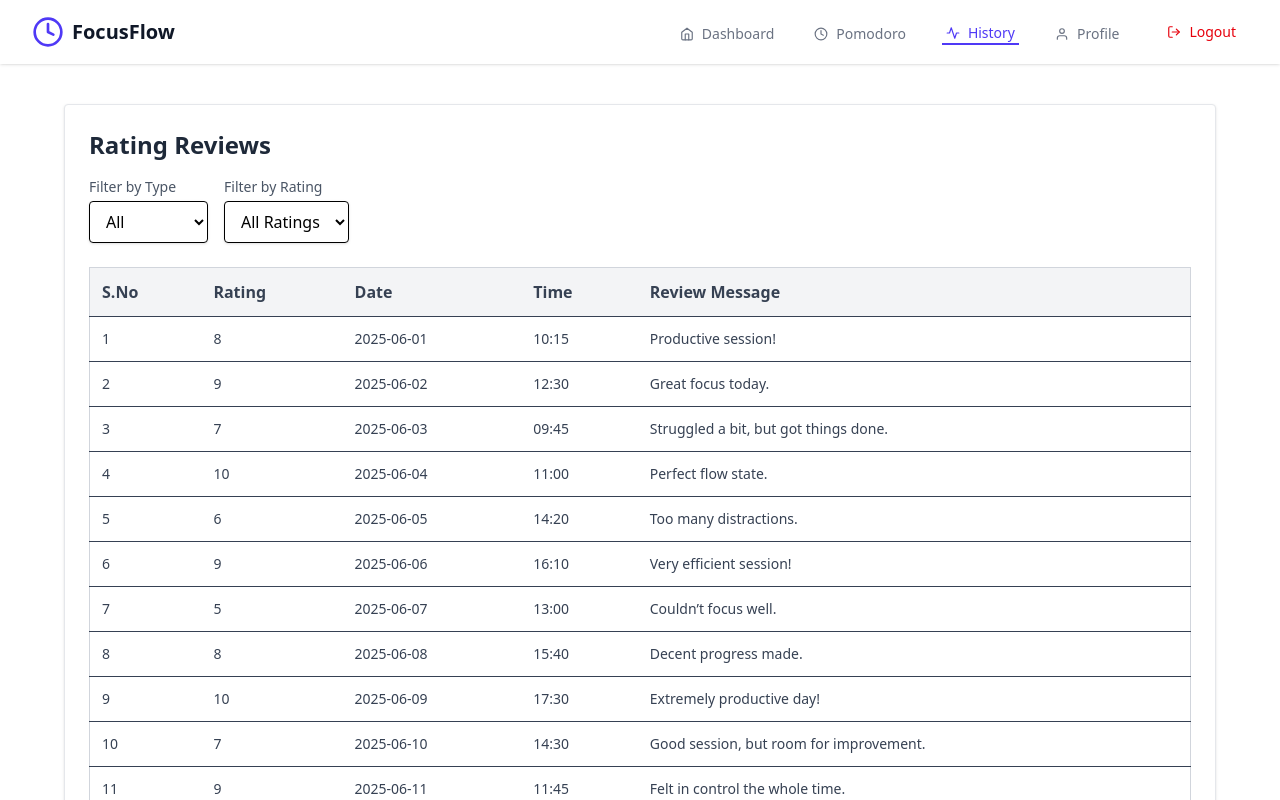
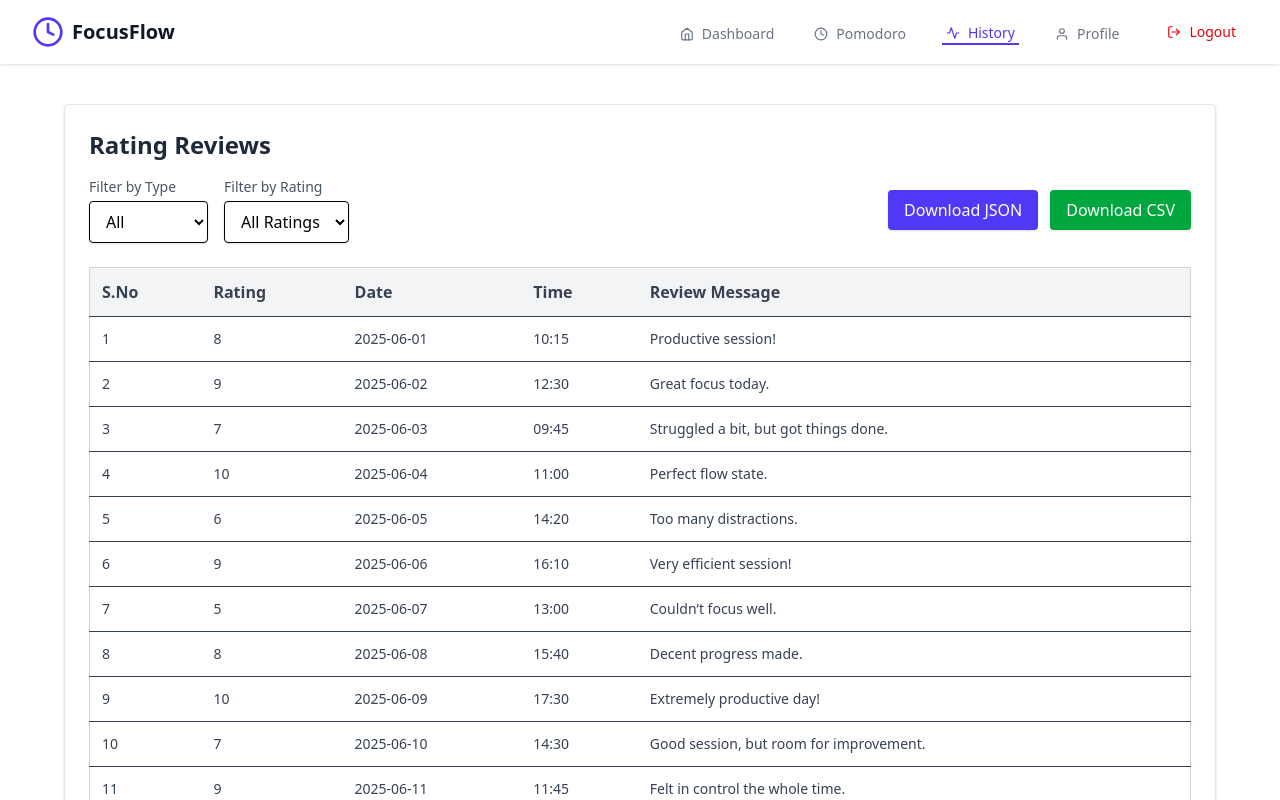
Before and after one commit to tanmayGypt/Pomodoro-project, a React (Vite) app: page /#/session-history in a window 1280 px wide. Shown: the top 800 px of the page. Built offline with nearby package versions, Linux system fonts and the light colour scheme; sample sign-in values are in the browser's storage.

Commit message:
Update SessionHistory.jsx

```diff
--- a/src/Core/SessionHistory/SessionHistory.jsx
+++ b/src/Core/SessionHistory/SessionHistory.jsx
@@ -1,20 +1,10 @@
 import { useMemo, useState } from 'react';
-import { useTable, useGlobalFilter } from 'react-table';
-
-// const data = [
-//     { rating: 9, date: '2025-06-10', time: '14:30', message: 'Excellent support!' },
-//     { rating: 6, date: '2025-06-09', time: '11:00', message: 'Could be better.' },
-//     { rating: 8, date: '2025-06-08', time: '15:45', message: 'Very satisfied!' },
-//     { rating: 3, date: '2025-06-07', time: '09:20', message: 'Not great experience.icisiijsvnodfrijbojtejtjbbjeojosijoisrjojr' },
-//     { rating: null, date: '2025-06-06', time: '17:10', message: 'No comments.' },
-//     { rating: 10, date: '2025-06-05', time: '12:00', message: 'Perfect!' },
-//     { rating: 5, date: '2025-06-04', time: '10:30', message: 'Average session.' },
-// ];
+import { useTable } from 'react-table';
 
 const SessionHistory = () => {
-    const [filterType, setFilterType] = useState('all'); // all, good, bad
+    const [filterType, setFilterType] = useState('all');
     const [selectedRating, setSelectedRating] = useState('');
-    const [data, setData] = useState(() => {
+    const [data] = useState(() => {
         const stored = localStorage.getItem('sessionFeedbacks');
         return stored ? JSON.parse(stored) : [];
     });
@@ -26,7 +16,7 @@ const SessionHistory = () => {
             if (selectedRating) return item.rating === parseInt(selectedRating);
             return true;
         });
-    }, [filterType, selectedRating]);
+    }, [filterType, selectedRating, data]);
 
     const columns = useMemo(() => [
         {
@@ -59,6 +49,35 @@ const SessionHistory = () => {
         rows,
         prepareRow
     } = useTable({ columns, data: filteredData });
+
+    // Export functions
+    const downloadJSON = () => {
+        const blob = new Blob([JSON.stringify(filteredData, null, 2)], { type: 'application/json' });
+        const url = URL.createObjectURL(blob);
+        const a = document.createElement('a');
+        a.href = url;
+        a.download = 'session_feedback.json';
+        a.click();
+        URL.revokeObjectURL(url);
+    };
+
+    const downloadCSV = () => {
+        const headers = ['Rating', 'Date', 'Time', 'Message'];
+        const rows = filteredData.map(row =>
+            [row.rating ?? 'No rating', row.date, row.time, `"${row.message.replace(/"/g, '""')}"`]
+        );
+        const csvContent =
+            [headers, ...rows]
+                .map(e => e.join(','))
+                .join('\n');
+        const blob = new Blob([csvContent], { type: 'text/csv' });
+        const url = URL.createObjectURL(blob);
+        const a = document.createElement('a');
+        a.href = url;
+        a.download = 'session_feedback.csv';
+        a.click();
+        URL.revokeObjectURL(url);
+    };
 
     return (
         <div className="max-w-6xl mx-auto mt-10 p-6 bg-white border border-gray-200 rounded shadow-sm">
@@ -97,6 +116,21 @@ const SessionHistory = () => {
                             <option key={i + 1} value={i + 1}>{i + 1}</option>
                         ))}
                     </select>
+                </div>
+
+                <div className="ml-auto flex gap-3 mt-4 md:mt-0">
+                    <button
+                        onClick={downloadJSON}
+                        className="px-4 py-2 bg-indigo-600 text-white rounded shadow hover:bg-indigo-700"
+                    >
+                        Download JSON
+                    </button>
+                    <button
+                        onClick={downloadCSV}
+                        className="px-4 py-2 bg-green-600 text-white rounded shadow hover:bg-green-700"
+                    >
+                        Download CSV
+                    </button>
                 </div>
             </div>
 
```
